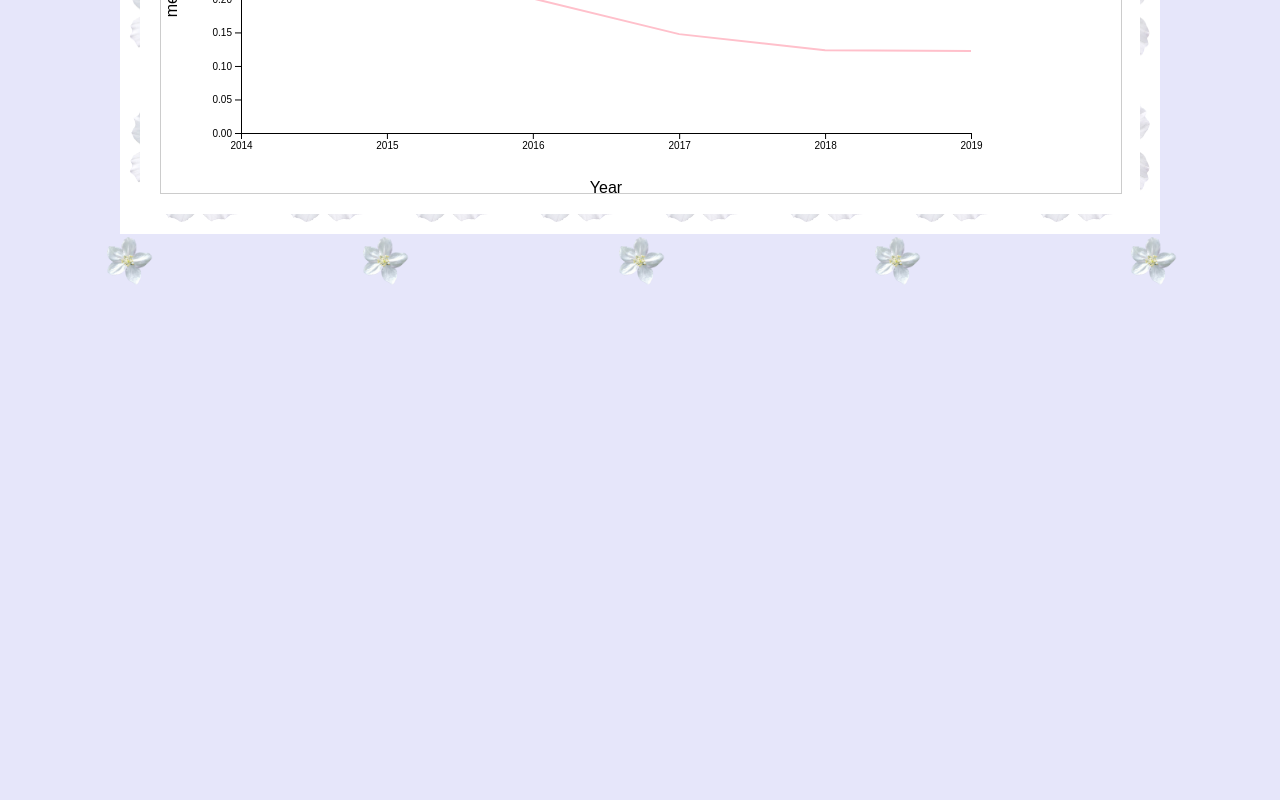
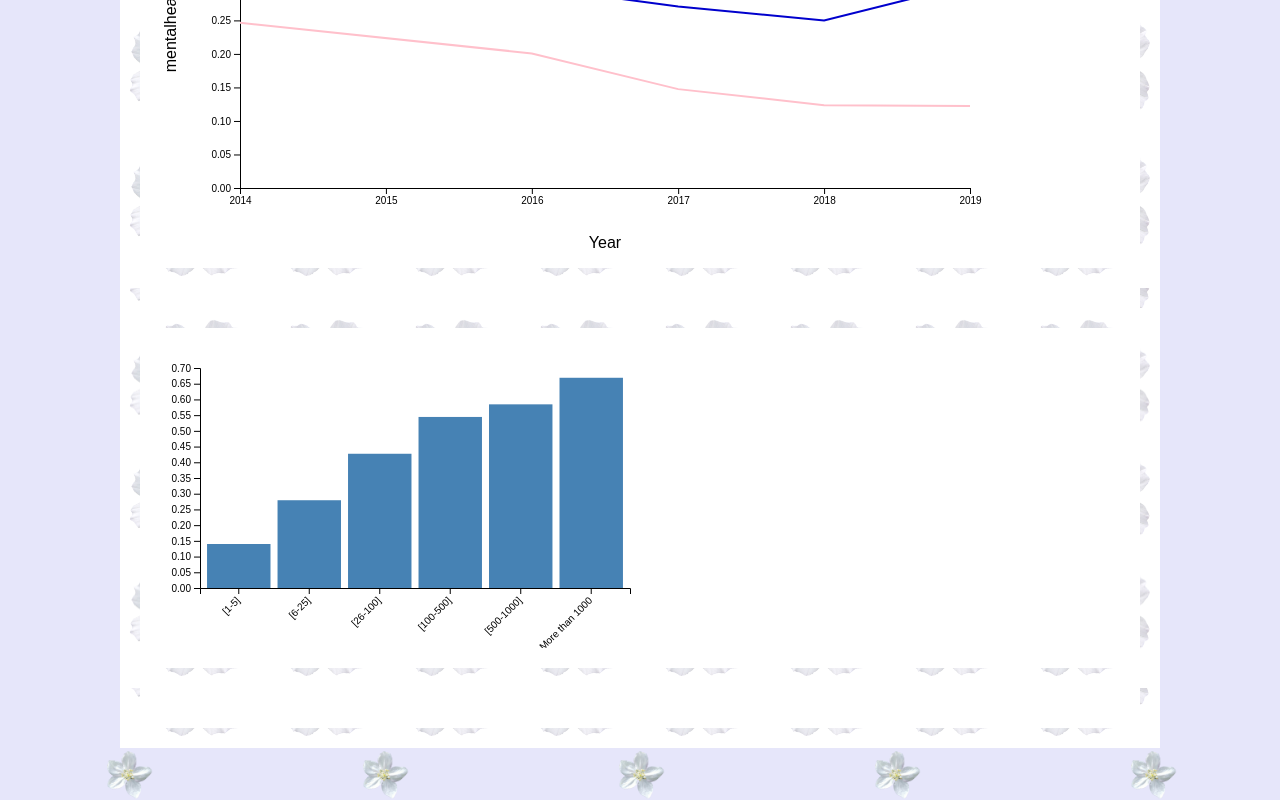
Before and after one commit to deepikasenthil24/mental_health_in_tech, a plain HTML site: page index.html in a window 1280 px wide. Shown: the part 533-1333 px from the top of the page. Before the commit the page ends 819 px from the top, so only its background shows below. Drawn offline with nearby package versions, Linux system fonts and the light colour scheme.

Commit message:
bar charts added on the bottom and made them scrolly

```diff
--- a/document.js
+++ b/document.js
@@ -7,22 +7,32 @@ document.addEventListener('DOMContentLoaded', function () {
 "2014",Yes,0.414161,0.338506,0.185257,0.205626
 "2014",No,0.246363,0.406402,0.660524,0.483996
 "2014",Don't Know,0.339476,0.255092,0.154219,0.310378
-"2016",Yes,0.499529,0.267483,0.201049, 0.257867
-"2016",No,0.200754,0.308566,0.708916, 0.462413
-"2016",Don't Know,0.299717,0.307692,0.090035, 0.279720
-"2017",Yes,0.581848,0.416796,0.251944, 0.292379
-"2017",No,0.147488,0.479005,0.636081, 0.433904
-"2017",Don't Know,0.270665,0.000000,0.111975, 0.273717
+"2016",Yes,0.499529,0.267483,0.201049,0.257867
+"2016",No,0.200754,0.308566,0.708916,0.462413
+"2016",Don't Know,0.299717,0.307692,0.090035,0.279720
+"2017",Yes,0.581848,0.416796,0.251944,0.292379
+"2017",No,0.147488,0.479005,0.636081,0.433904
+"2017",Don't Know,0.270665,0.000000,0.111975,0.273717
 "2018",Yes,0.626471,0.454294,0.285319,0.324100
 "2018",No,0.123529,0.443213,0.631579,0.398892
 "2018",Don't Know,0.250000,0.000000,0.083102,0.277008
-"2019",Yes,0.573427,0.427632,0.342105, 0.335526
+"2019",Yes,0.573427,0.427632,0.342105,0.335526
 "2019",No,0.122378,0.486842,0.578947,0.427632
 "2019",Don't Know,0.304196,0.000000,0.078947,0.236842`;
 
+    const csvData2 = `company_size,mentalhealthcarecoverage,awarenessOfOptions,empDisc,empRes
+"[1-5]",0.14,0.22666666666666666,0.11333333333333333,0.10666666666666667
+"[6-25]",0.2792511700468019,0.21996879875195008,0.0904836193447738,0.0842433697347894
+"[26-100]",0.42712294043092525,0.30925221799746516,0.16603295310519645,0.15082382762991128
+"[100-500]",0.5442708333333334,0.3854166666666667,0.23567708333333334,0.27734375
+"[500-1000]",0.5843621399176955,0.41975308641975306,0.32098765432098764,0.3497942386831276
+"More than 1000",0.6689113355780022,0.4489337822671156,0.36475869809203143,0.4792368125701459`;
+
     const base64Data = btoa(csvData);
+    const base64Data2 = btoa(csvData2);
 
     const dataURL = `data:text/csv;base64,${base64Data}`;
+    const dataURL2 = `data:text/csv;base64,${base64Data2}`;
 
     function populateSelectOptions() {
         const xOptions = ['year'];
@@ -57,16 +67,34 @@ document.addEventListener('DOMContentLoaded', function () {
         };
     }
 
+    function rowConverter2(d) {
+        return {
+            company_size: d.company_size,
+            mentalhealthcarecoverage: +d.mentalhealthcarecoverage,
+            awarenessOfOptions: +d.awarenessOfOptions,
+            empDisc: +d.empDisc,
+            empRes: +d.empRes
+        };
+    }
+
     d3.csv(dataURL, rowConverter).then(data => {
         console.log('CSV data loaded:', data);
 
+        d3.csv(dataURL2, rowConverter2).then(data2 => {
+            console.log('Second CSV data loaded:', data2);
+
             drawChart(data, 'year', 'mentalhealthcarecoverage');
+            drawBarChart(data2, 'mentalhealthcarecoverage');
 
             document.getElementById('update-chart').addEventListener('click', () => {
                 const selectedX = xAxisSelect.value;
                 const selectedY = yAxisSelect.value;
                 console.log('Update button clicked. Selected X:', selectedX, 'Selected Y:', selectedY);
                 drawChart(data, selectedX, selectedY);
+                drawBarChart(data2, selectedY);
+            });
+        }).catch(error => {
+            console.error('Error loading the second CSV data:', error);
         });
     }).catch(error => {
         console.error('Error loading the CSV data:', error);
@@ -109,7 +137,6 @@ document.addEventListener('DOMContentLoaded', function () {
             "Don't Know": '#0000CD' // Darker blue
         };
 
-
         const line = d3.line()
             .x(d => x(d[xColumn]))
             .y(d => y(d[yColumn]));
@@ -137,14 +164,14 @@ document.addEventListener('DOMContentLoaded', function () {
                         "Don't Know": 'The proportion of employees who are aware of their mental health care available significantly decreased over time. We also see from the other line that employees became more aware of their mental health coverage or not at around the same time of this drop. This might indicate that people have become more aware of their mental health in terms of coverage in their company.'
                     },
                     empDisc: {
-                    'Yes': 'insert description',
-                    'No': 'insert description',
-                    "Don't Know": 'insert description'
+                        'Yes': 'Employees who responded "Yes" experienced an increase in discrimination over time.',
+                        'No': 'Employees who responded "No" experienced a high level of discrimination that remained relatively stable over time.',
+                        "Don't Know": 'Employees who responded "Don\'t Know" experienced fluctuations in discrimination, with notable decreases at certain points.'
                     },
                     empRes: {
-                    'Yes': 'insert description',
-                    'No': 'insert description',
-                    "Don't Know": 'insert description'
+                        'Yes': 'Employees who responded "Yes" experienced an increase in resources over time.',
+                        'No': 'Employees who responded "No" experienced lower availability of resources that fluctuated over time.',
+                        "Don't Know": 'Employees who responded "Don\'t Know" had varying levels of resources, with some significant drops.'
                     }
                 };
                 return descriptions[column][response];
@@ -212,4 +239,53 @@ document.addEventListener('DOMContentLoaded', function () {
                 tooltip.style('visibility', 'hidden');
             });
         }
+
+        function drawBarChart(data, yColumn) {
+            console.log('Drawing bar chart with Y:', yColumn);
+            d3.select('#bar-chart').selectAll('*').remove();
+
+            const margin = { top: 20, right: 30, bottom: 60, left: 40 };
+            const width = 500 - margin.left - margin.right;
+            const height = 300 - margin.top - margin.bottom;
+
+            const svg = d3.select('#bar-chart').append('svg')
+                .attr('width', width + margin.left + margin.right)
+                .attr('height', height + margin.top + margin.bottom)
+                .append('g')
+                .attr('transform', `translate(${margin.left},${margin.top})`);
+
+            const x = d3.scaleBand()
+                .domain(data.map(d => d.company_size))
+                .range([0, width])
+                .padding(0.1);
+
+            const y = d3.scaleLinear()
+                .domain([0, d3.max(data, d => d[yColumn])])
+                .nice()
+                .range([height, 0]);
+
+            svg.append('g')
+                .attr('class', 'x-axis')
+                .attr('transform', `translate(0,${height})`)
+                .call(d3.axisBottom(x))
+                .selectAll('text')
+                .style('text-anchor', 'end')
+                .attr('dx', '-.8em')
+                .attr('dy', '.15em')
+                .attr('transform', 'rotate(-45)');
+
+            svg.append('g')
+                .attr('class', 'y-axis')
+                .call(d3.axisLeft(y));
+
+            svg.selectAll('.bar')
+                .data(data)
+                .enter().append('rect')
+                .attr('class', 'bar')
+                .attr('x', d => x(d.company_size))
+                .attr('y', d => y(d[yColumn]))
+                .attr('width', x.bandwidth())
+                .attr('height', d => height - y(d[yColumn]))
+                .style('fill', 'steelblue');
+        }
     });
--- a/index.html
+++ b/index.html
@@ -3,7 +3,7 @@
 <head>
     <meta charset="UTF-8">
     <meta name="viewport" content="width=device-width, initial-scale=1.0">
-    <title>D3 Line Chart</title>
+    <title>D3 Line and Bar Charts</title>
     <script src="https://d3js.org/d3.v7.min.js"></script>
     <style>
         body {
@@ -16,6 +16,16 @@
             align-items: center;
             height: 100vh;
         }
+        .lily-decorations {
+            width: 100%;
+            display: flex;
+            justify-content: space-around;
+            margin-bottom: 20px;
+        }
+        .lily-decorations img {
+            width: 50px;
+            height: auto;
+        }
         .container {
             width: 100%;
             max-width: 960px;
@@ -23,12 +33,22 @@
             background-color: white;
             border: 20px solid transparent;
             border-image: url('lily-petals.png') 12% round;
+            display: flex;
+            flex-direction: column;
+            align-items: center;
         }
-        #chart {
+        .chart-section {
             width: 100%;
-            height: 500px;
-            border: 1px solid #ccc;
             background-color: white;
+            margin-bottom: 20px;
+            padding: 20px;
+            border: 20px solid transparent;
+            border-image: url('lily-petals.png') 12% round;
+        }
+        .chart-section.scrollable {
+            overflow-y: auto;
+            overflow-x: hidden;
+            max-height: 300px; /* Adjust the max height as needed */
         }
         .text-section {
             margin-bottom: 20px;
@@ -38,15 +58,12 @@
             font-family: 'Merriweather', serif; /* Change font to Merriweather */
             font-size: 26px;
         }
-        .lily-decorations {
+        #chart, #bar-chart {
             width: 100%;
-            display: flex;
-            justify-content: space-around;
-            margin-bottom: 20px;
+            height: 500px;
         }
-        .lily-decorations img {
-            width: 50px;
-            height: auto;
+        #bar-chart {
+            height: 800px; /* Adjust this height as necessary */
         }
     </style>
 </head>
@@ -76,8 +93,15 @@
             </label>
             <button id="update-chart">Update Chart</button>
         </div>
-        <div id="chart"></div>
+        <div class="chart-section">
+            <!-- Div for the line chart -->
+            <div id="chart"></div>
+        </div>
         <div id="legend"></div>
+        <div class="chart-section scrollable">
+            <!-- Div for the bar chart -->
+            <div id="bar-chart"></div>
+        </div>
     </div>
     <div class="lily-decorations">
         <img src="flower-30-996x1024.png" alt="Lily Petals">
```
Lines whose indentation alone changed are shown as unchanged.
